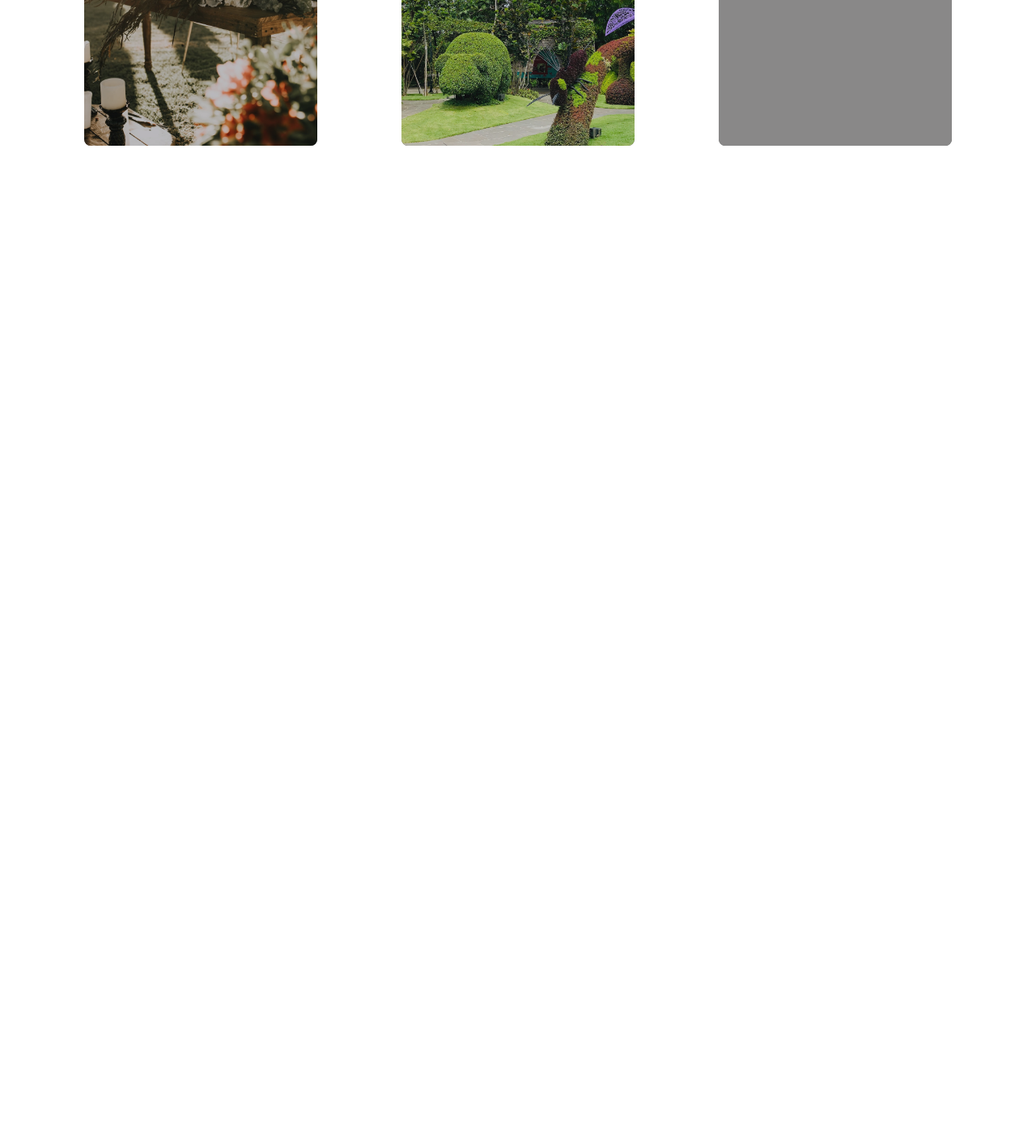
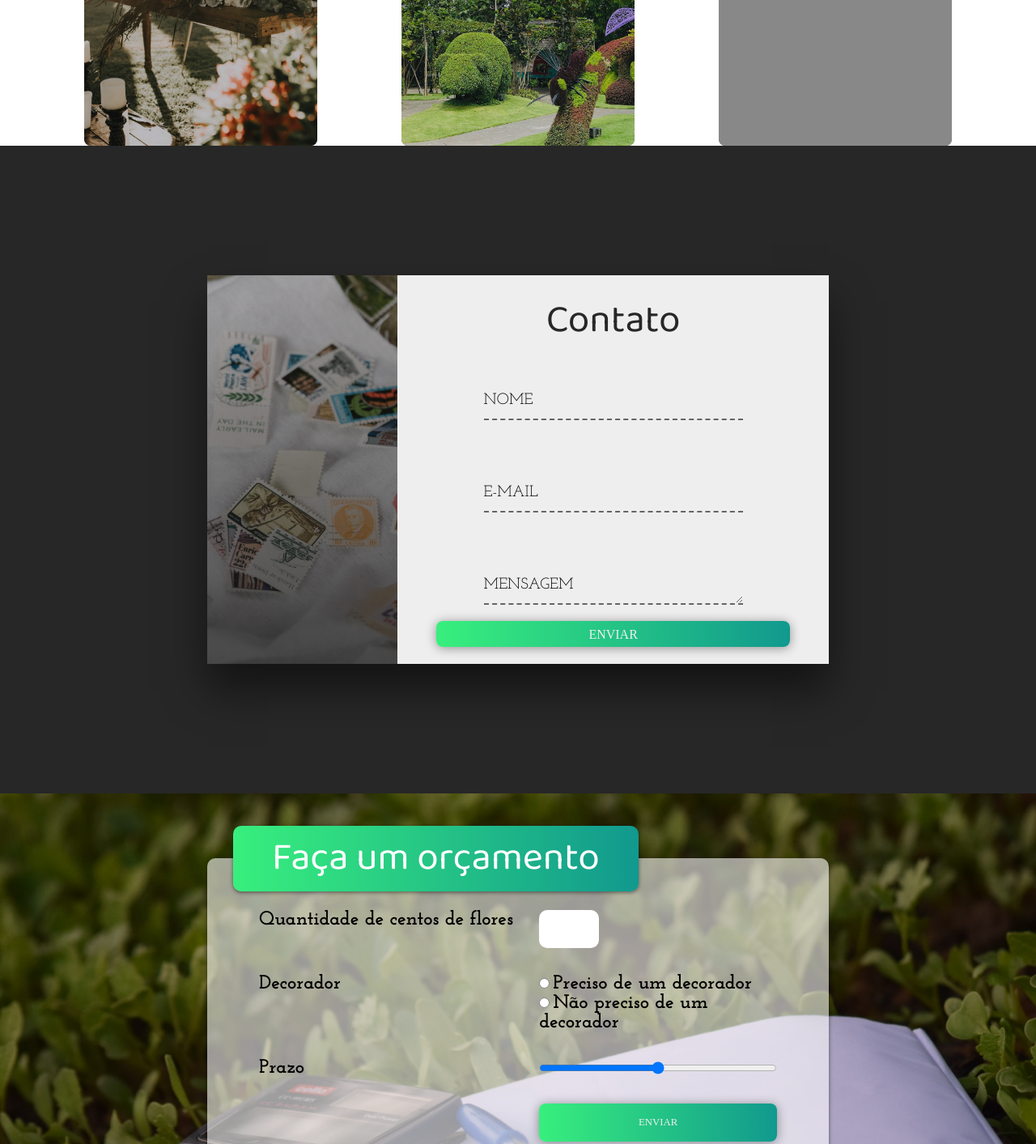
Before and after one commit to FranciscoHenrico/Portif-lio, a plain HTML site: page index.html in a window 1280 px wide. Shown: the part 1372-2785 px from the top of the page at 81% size. Before the commit the page ends 1556 px from the top, so only its background shows below. Drawn offline with Linux system fonts and the light colour scheme; grey boxes are pictures that could not be loaded; a web font is replaced by a local one.

Commit message:
:package: Form orçamento

```diff
--- a/index.html
+++ b/index.html
@@ -73,7 +73,7 @@
                           <h2>Casamentos</h2>
                           <h3>Fazemos a decoração de sua cerimônia</h3>
                           <p>Lorem ipsum dolor sit, amet consectetur adipisicing elit. Quibusdam voluptas explicabo necessitatibus dolore at, quas voluptatum magnam, et neque repudiandae molestiae dicta iusto labore blanditiis omnis eos voluptatem dolorum adipisci?</p>
-                          <button class="3">Saiba mais</button>
+                          <button class="btn">Saiba mais</button>
                     </div>
                 </div>
                     <div class="card">
@@ -84,7 +84,7 @@
                             <h2>Podas com desenhos</h2>
                             <h3>Especialistas em poda</h3>
                             <p>Lorem, ipsum dolor sit amet consectetur adipisicing elit. Dolorum placeat id sunt? Ex recusandae harum distinctio magnam aut laudantium adipisci esse excepturi sit. Libero tenetur repellendus, similique at corporis iure.</p>
-                            <button class="3">Saiba mais</button>
+                            <button class="btn">Saiba mais</button>
                             </div>
                      </div>
                     <div class="card">
@@ -95,12 +95,61 @@
                           <h2>Jardim</h2>
                           <h3>Cuidamos de seu jardim</h3>
                           <p>Lorem ipsum dolor sit amet consectetur adipisicing elit. Commodi perferendis ipsum porro amet vel soluta dolore distinctio doloribus omnis voluptates velit, dolorem quae modi nisi odio voluptatum molestias. Totam, dignissimos.</p>
-                          <button class="3">Saiba mais</button>
+                          <button class="btn">Saiba mais</button>
                     </div>
                       </div>
                   </div>
               </div>
+            </section>
 
+            <section class="sessao-contato">
+                <div class="contato-wrapper">
+                    <div class="contato-left">
+
+                    </div>
+                    <div class="contato-right">
+                        <h1>Contato</h1>
+                        <form>
+                            <div class="input-group">
+                               <input type="text" class="field" id="nome">
+                                <label for="nome" class="field-label">Nome</label>
+                            </div>
+                            <div class="input-group">
+                                <input type="text" class="field" id="email">
+                                <label for="email" class="field-label">E-mail</label>
+                            </div>
+                            <div class="input-group">
+                               <textarea class="field" id="mensagem"></textarea>
+                                <label for="mensagem" class="field-label">Mensagem</label>
+                            </div>
+                            <button type="submit" class="btn btn-submit">Enviar</button>
+                        </form>
+                    </div>
+                </div>
+            </section>
+
+            <section class="sessao-orçamento">
+               <div class="orcamento-wrapper">
+                   <h1>Faça um orçamento</h1>
+                   <form>
+                    <label for="quantidade"> Quantidade de centos de flores </label>
+                    <input type="number" min="1" name="quantidade" id="quantidade">
+                    <label>Decorador</label>
+                    <div class="group-layout">
+                        <div>
+                            <input type="radio" name="Decorador" id="Decorador-sim">
+                            <label for="Decorador-sim">Preciso de um decorador</label>
+                        </div>
+                        <div>
+                            <input type="radio" name="Decorador" id="Decorador-não">
+                            <label for="Decorador-não">Não preciso de um decorador</label>
+                        </div>
+                    </div>
+                    <label for="prazo">Prazo</label>
+                    <input type="range" name="prazo" id="prazo">
+                    <button class="btn btn-orcamento" type="submit">Enviar</button>
+                   </form>
+               </div>
             </section>
     </div>
 
--- a/style.css
+++ b/style.css
@@ -334,9 +334,7 @@ header{
     margin-bottom: 1.5rem;
 }
 
-.card-info button{
-    width: 8rem;
-    height: 2.5rem;
+.btn{
     font-family: var(--font-action);
     font-size: .8rem;
     color: #eee;
@@ -350,8 +348,175 @@ header{
     cursor: pointer;
 }
 
+.card-info button{
+    width: 8rem;
+    height: 2.5rem;
+
+}
+
 .card:hover .card-info{
     bottom: .3rem;
     opacity: 1;
     visibility: visible;
 }
+
+.sessao-contato{
+    width: 100%;
+    height: 100vh;
+    background-color: #272727;
+    display: flex;
+    align-items: center;
+    justify-content: center;
+}
+
+.contato-wrapper{
+    width: 60%;
+    height: 30rem;
+    display: flex;
+    box-shadow: 0 2rem 3rem rgba(0, 0, 0, 0.5);
+}
+
+.contato-left{
+    width: 35%;
+    background:
+       linear-gradient(rgba(15, 15, 15, 0.247), rgba(22, 22, 22, 0.753)),
+       url(Imagens/Contact.jpg);
+    background-size: cover;
+}
+
+.contato-right{
+    width: 65%;
+    background-color: #eee;
+    padding: 1rem 3rem 3rem 3rem;
+}
+
+.sessao-contato h1{
+    width: 100%;
+    text-align: center;
+    font-family: var(--font-primary);
+    color: #272727;
+    font-size: 3rem;
+    font-weight: lighter;
+}
+
+.sessao-contato form{
+    width: 100%;
+    display: flex;
+    flex-direction: column;
+    align-items: center;
+}
+
+.input-group{
+    position: relative;
+}
+
+.field{
+    background: transparent;
+    border: none;
+    width: 20rem;
+    font-size: 1.5rem;
+    font-family: var(--font-secundary);
+    border-bottom: 2px dashed #656565;
+    height: 3rem;
+    outline: none;
+    margin: 2rem 0;
+
+}
+
+.input-group textarea{
+    padding top: 1rem;
+    max-width: 25rem;
+    max-height: 3rem;
+}
+
+.field-label{
+   position: absolute;
+   left: 0;
+   top: 3rem;
+   font-family: var(--font-secundary);
+   font-size: 1.2rem;
+   text-transform: uppercase;
+   transition: all .3s;
+}
+
+.field:focus ~ label{
+   top: 0;
+   font-size: 1rem;
+}
+
+.field:focus{
+   border-bottom: 1.5px solid;
+ }
+
+ .btn-submit{
+     font-size: 1rem;
+     text-transform: uppercase;
+     width: 100%;
+     height: 2rem;
+     margin-top: -1rem;
+ }
+
+ .sessao-orçamento{
+     width: 100%;
+     height: 100vh;
+    background: url(Imagens/Orçamentobg.jpg);
+    background-size: cover;
+    display: flex;
+    justify-content: center;
+    align-items: center;
+}
+
+.orcamento-wrapper{
+    width: 60%;
+    height: 80%;
+    background-color: #ffffff95;
+    border-radius: 10px;
+    box-shadow: 0 .1rem .3rem rgba(0, 0, 0, 0.5);
+    position: relative;
+}
+
+.sessao-orçamento h1{
+    position: absolute;
+    font-family: var(--font-primary);
+    font-size: 3rem;
+    font-weight: lighter;
+    top: -2.5rem;
+    left: 2rem;
+    background: #11998e;
+    background: -webkit-linear-gradient(to right, #38ef7d, #11998e);
+    background: linear-gradient(to right, #38ef7d, #11998e);
+    padding: 0 3rem;
+    color: #fff;
+    box-shadow: 0 .1rem .3rem rgba(0, 0, 0, 0.5);
+    border-radius: 10px;
+}
+
+.sessao-orçamento form{
+    margin: 4rem;
+    display: grid;
+    grid-template-columns: auto 1fr;
+    column-gap: 2rem;
+    row-gap: 2rem;
+}
+
+.sessao-orçamento label{
+    font-family: var(--font-secundary);
+    font-size: 1.5rem;
+    font-weight: bold;
+}
+.sessao-orçamento input[type="number"]{
+    font-size: var(--font-secundary);
+    width: 4rem;
+    font-size: 2rem;
+    outline: none;
+    border-radius: 10px;
+    border: none;
+    padding: 0.3rem;
+}
+
+.btn-orcamento{
+    text-transform: uppercase;
+    padding: 1rem;
+    cursor: pointer;
+    grid-column: 2;
+}
```
Also changed, not shown: Imagens/Contact.jpg (added), Imagens/Orçamentobg.jpg (added).
